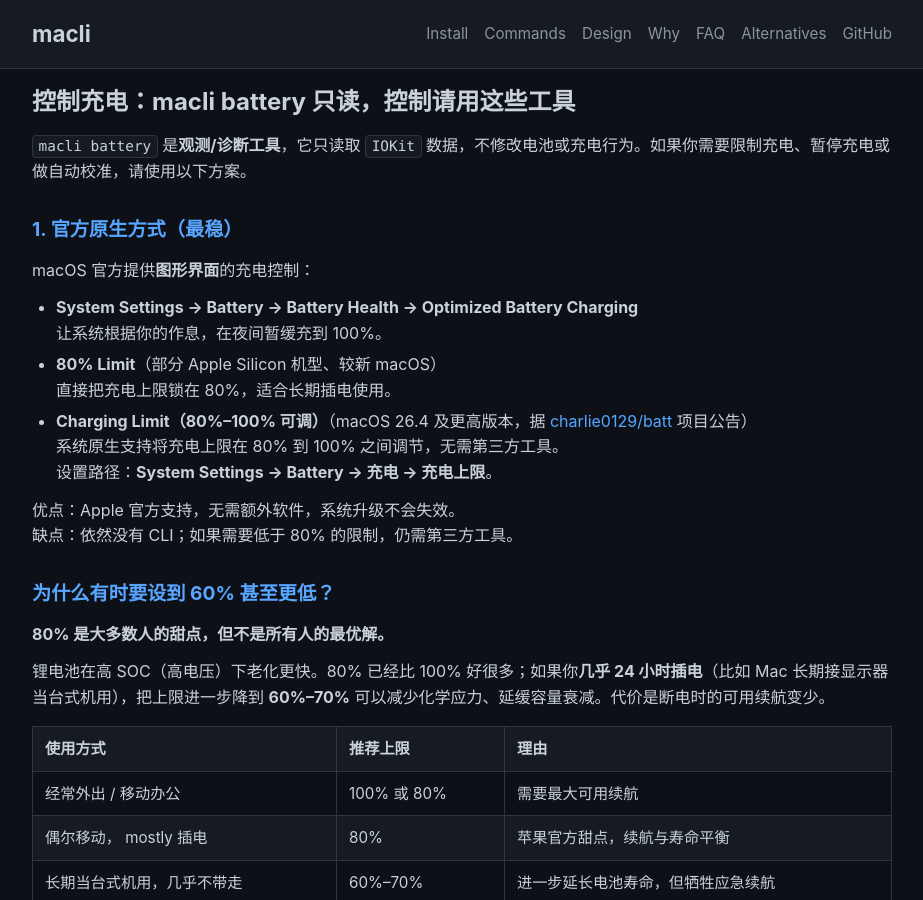
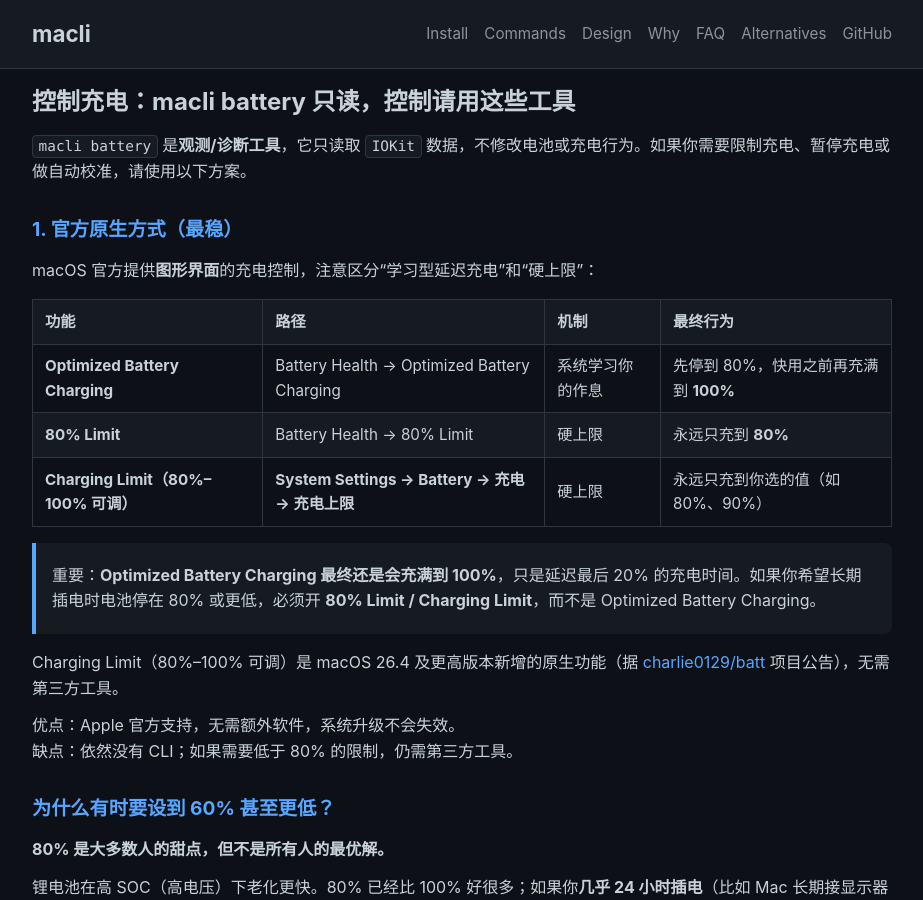
Before and after one commit to ljh-sh/macli, a Jekyll site: the page built from docs/battery.md, in a window 1280 px wide and 900 px high, scrolled down 17082 px. Shown: the whole window, without its empty margins (178-1101 px from the left). Built offline with Jekyll 4.4.1, drawn with Linux system fonts in a browser that asks for light colours.

Commit message:
docs(battery): distinguish Optimized Battery Charging vs hard Charging Limit

```diff
--- a/docs/battery.md
+++ b/docs/battery.md
@@ -539,15 +539,17 @@
 
 ### 1. 官方原生方式（最稳）
 
-macOS 官方提供**图形界面**的充电控制：
+macOS 官方提供**图形界面**的充电控制，注意区分“学习型延迟充电”和“硬上限”：
 
-- **System Settings → Battery → Battery Health → Optimized Battery Charging**
-  让系统根据你的作息，在夜间暂缓充到 100%。
-- **80% Limit**（部分 Apple Silicon 机型、较新 macOS）
-  直接把充电上限锁在 80%，适合长期插电使用。
-- **Charging Limit（80%–100% 可调）**（macOS 26.4 及更高版本，据 [charlie0129/batt](https://github.com/charlie0129/batt) 项目公告）
-  系统原生支持将充电上限在 80% 到 100% 之间调节，无需第三方工具。
-  设置路径：**System Settings → Battery → 充电 → 充电上限**。
+| 功能 | 路径 | 机制 | 最终行为 |
+|---|---|---|---|
+| **Optimized Battery Charging** | Battery Health → Optimized Battery Charging | 系统学习你的作息 | 先停到 80%，快用之前再充满到 **100%** |
+| **80% Limit** | Battery Health → 80% Limit | 硬上限 | 永远只充到 **80%** |
+| **Charging Limit（80%–100% 可调）** | **System Settings → Battery → 充电 → 充电上限** | 硬上限 | 永远只充到你选的值（如 80%、90%） |
+
+> 重要：**Optimized Battery Charging 最终还是会充满到 100%**，只是延迟最后 20% 的充电时间。如果你希望长期插电时电池停在 80% 或更低，必须开 **80% Limit / Charging Limit**，而不是 Optimized Battery Charging。
+
+Charging Limit（80%–100% 可调）是 macOS 26.4 及更高版本新增的原生功能（据 [charlie0129/batt](https://github.com/charlie0129/batt) 项目公告），无需第三方工具。
 
 优点：Apple 官方支持，无需额外软件，系统升级不会失效。
 缺点：依然没有 CLI；如果需要低于 80% 的限制，仍需第三方工具。
```
